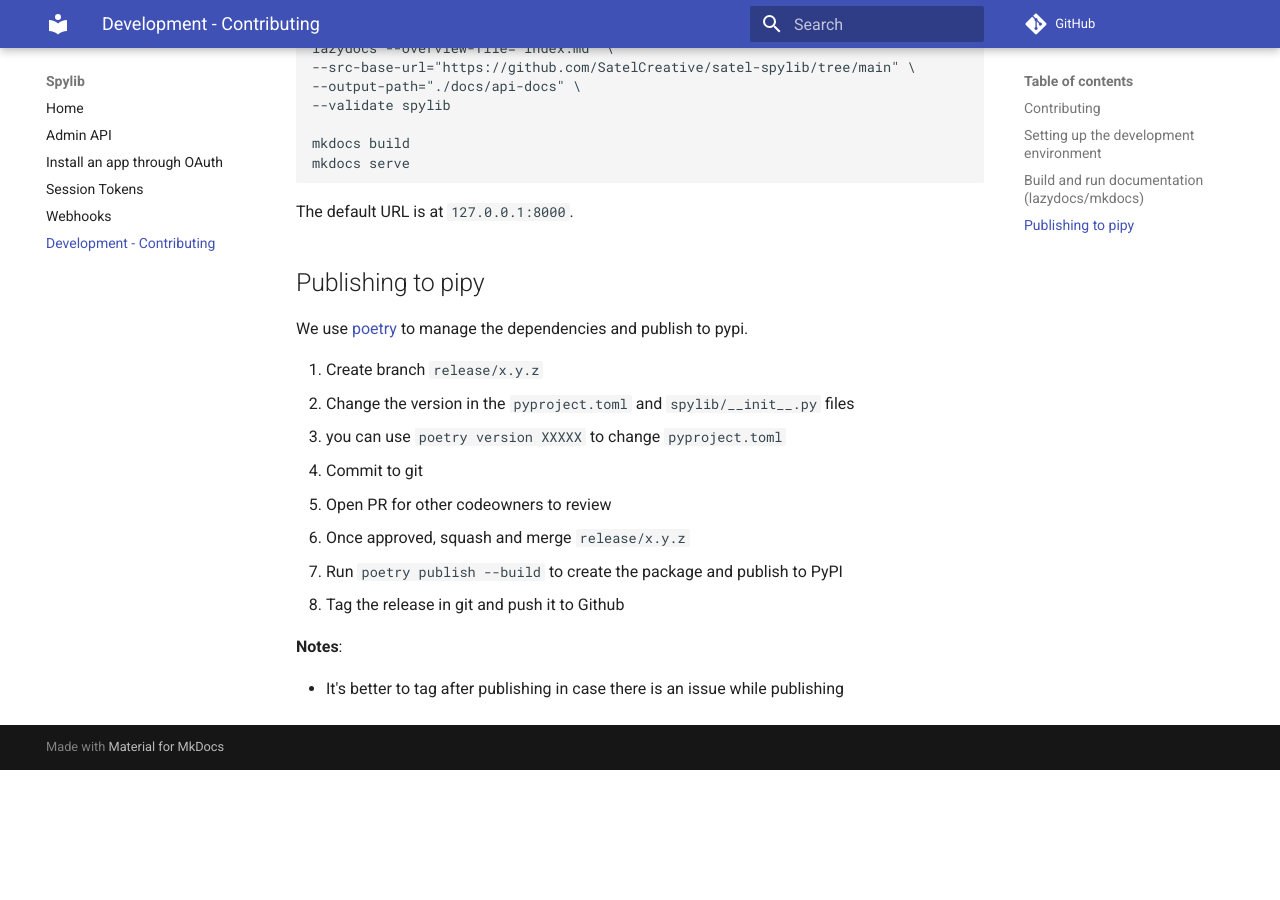
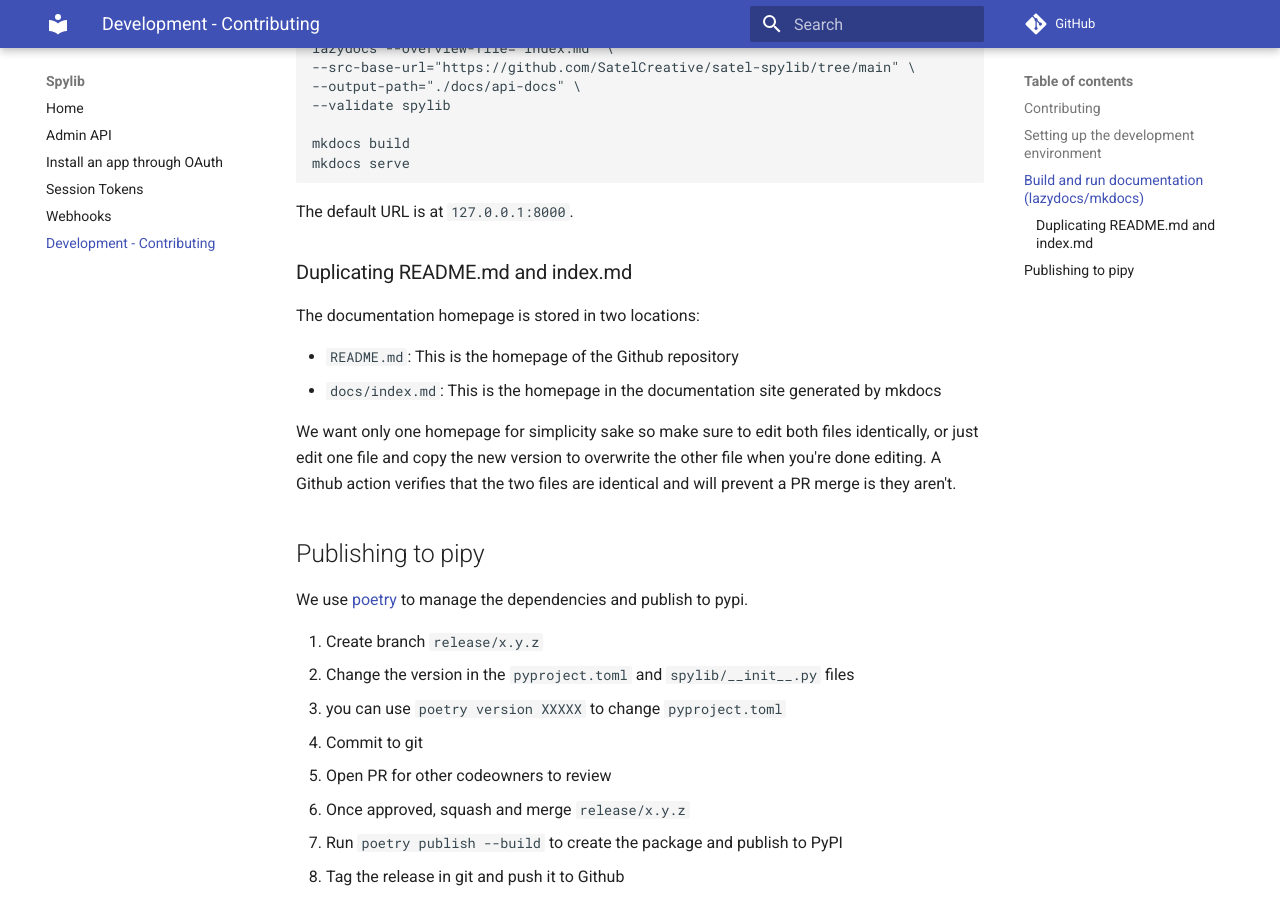
Before and after one commit to SatelCreative/spylib, an MkDocs documentation site: the page built from docs/development-contributing.md, in a window 1280 px wide and 900 px high, scrolled down 870 px. Built offline with MkDocs 1.6.1 and Material for MkDocs 9.7.7, drawn with Linux system fonts in a browser that asks for light colours; comment, search, counter and statistics services are not loaded; before the commit the page ends 1640 px from its top, so only the background shows below that.

Commit message:
Add section about duplicating README and index.md

```diff
--- a/docs/development-contributing.md
+++ b/docs/development-contributing.md
@@ -45,6 +45,17 @@
 
 The default URL is at `127.0.0.1:8000`.
 
+### Duplicating README.md and index.md
+
+The documentation homepage is stored in two locations:
+
+* `README.md`: This is the homepage of the Github repository
+* `docs/index.md`: This is the homepage in the documentation site generated by mkdocs
+
+We want only one homepage for simplicity sake so make sure to edit both files identically,
+or just edit one file and copy the new version to overwrite the other file when you're done editing.
+A Github action verifies that the two files are identical and will prevent a PR merge is they aren't.
+
 ## Publishing to pipy
 
 We use [poetry](https://python-poetry.org/) to manage the dependencies and publish to pypi.
```
